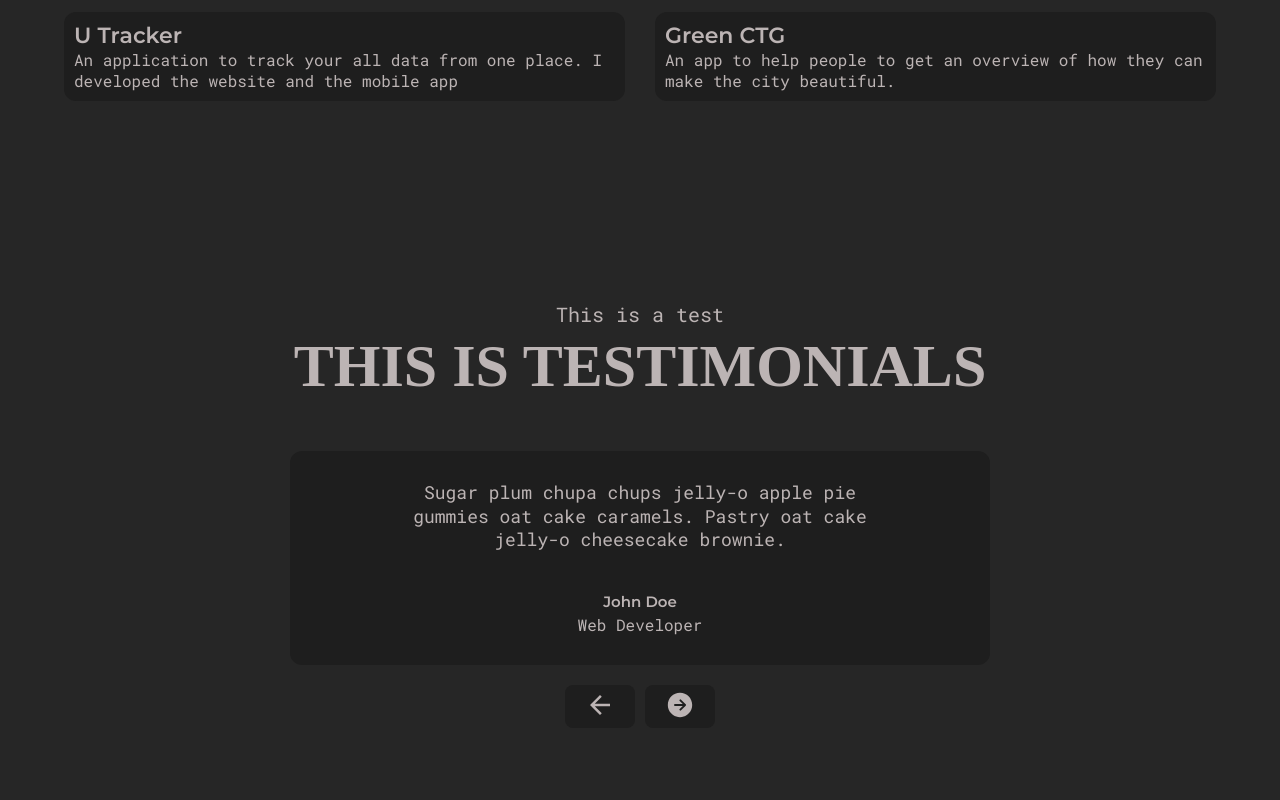
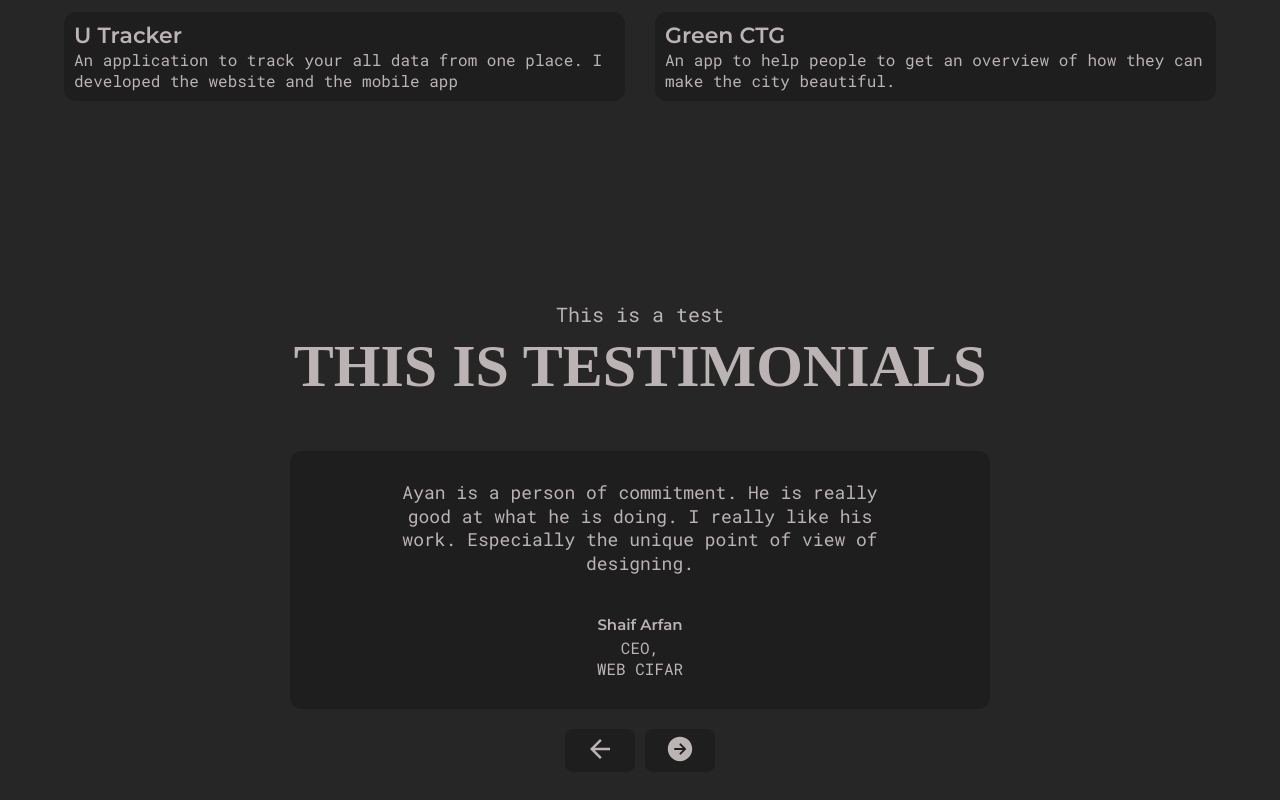
Before and after one commit to kyvycodes/k-react-portfolio, a React (Create React App) app: page / in a window 1280 px wide. Shown: the part 2079-2879 px from the top of the page. Built offline with nearby package versions, Linux system fonts and the light colour scheme; the HTML template or start-up script is replaced by a standard one; a web font is replaced by a local one.

Commit message:
add: testimonial props

```diff
--- a/src/components/ParagraphText.js
+++ b/src/components/ParagraphText.js
@@ -15,8 +15,8 @@ export default function ParagraphText(props) {
   // can also - destructor children from props
   // ex:
   // export default function ParagraphText({children}) - <p>{children}</p>
-  console.log(props)
-  console.log(props.children)
+  // console.log(props)
+  // console.log(props.children)
   return (
     <ParagraphStyle className="paragraph">
       <p>{props.children}</p>
--- a/src/components/TestimonialsSection.js
+++ b/src/components/TestimonialsSection.js
@@ -1,10 +1,11 @@
-import React from 'react'
+import React, { useState } from 'react'
 import { CSSTransition, SwitchTransition } from 'react-transition-group'
 import SectionTitle from './SectionTitle'
 import ParagraphText from './ParagraphText'
 import styled from 'styled-components'
 import { MdArrowBack, MdArrowForward } from 'react-icons/md'
 import { IoArrowForwardCircle } from 'react-icons/io5'
+import testimonials from '../assets/data/testimonials'
 
 
 const TestimonialsSectionStyle = styled.div`
@@ -62,6 +63,11 @@ text-align: center;
 
 
 export default function TestimonialsSection() {
+  //mange index with useState
+  // useState(0) will be the first item in the array of testimonial data
+  const [activeIndex, setActiveIndex] = useState(0)
+  const activeSlide = testimonials[activeIndex]
+  console.log('active', activeSlide)
   return (
     <TestimonialsSectionStyle>
       <div className='container'>
@@ -74,13 +80,13 @@ export default function TestimonialsSection() {
           <div className='testimonial_info'>
             <div className='testimonial_description'>
                 <ParagraphText>
-                Sugar plum chupa chups jelly-o apple pie gummies oat cake caramels. Pastry oat cake jelly-o cheesecake brownie.
+                  {activeSlide.desc}
                 </ParagraphText>
                 <h2 className='testimonial_name'>
-                  John Doe
+                {activeSlide.name}
                 </h2>
                 <p className='testimonial_title'>
-                  Web Developer
+                {activeSlide.title}, <br /> {activeSlide.org}
                 </p>
             </div>
           </div>
@@ -89,11 +95,11 @@ export default function TestimonialsSection() {
       </div>
       <div className='arrows'>
         <div className='prev'>
-         <MdArrowBack></MdArrowBack>
+         <MdArrowBack/>
         </div>
         <div className='next'>
           {/* <MdArrowForward></MdArrowForward> */}
-          <IoArrowForwardCircle></IoArrowForwardCircle>
+          <IoArrowForwardCircle/>
         </div>
       </div>
       </div>
```
